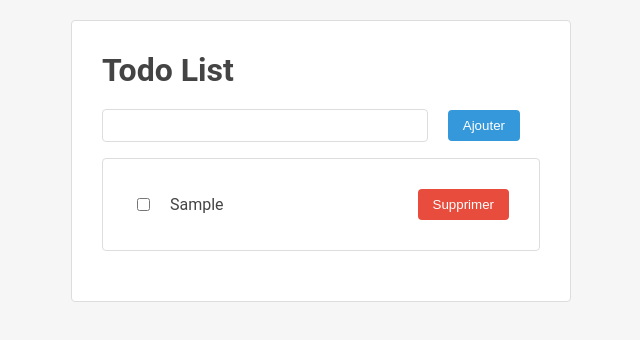
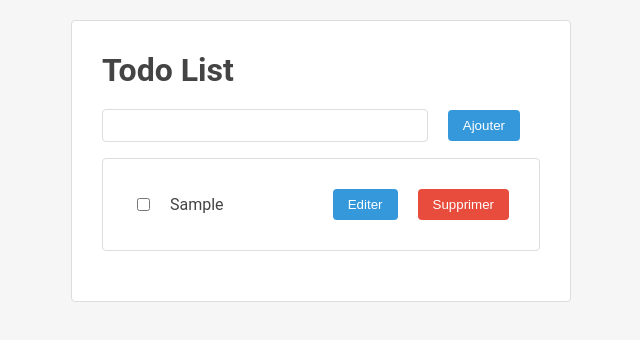
Before and after one commit to dymafr/vue-c20-l6, a Vue app: page / in a window 1280 px wide. Both pictures are taken after typing "Sample" into the empty fields and a click on the button "Ajouter". Shown: the top 340 px of the page, without its empty margins (319-959 px from the left). Built offline with nearby package versions, Linux system fonts and the light colour scheme.

Commit message:
3 files modified, 1 added

```diff
--- a/src/App.vue
+++ b/src/App.vue
@@ -7,17 +7,24 @@
         <button class="btn btn-primary mr-20" @click="addTodo">Ajouter</button>
       </div>
       <ul>
-        <li
+        <li v-for="(todo, index) in todos" class="card" :key="todo.content">
+          <div
+            class="d-flex align-items-center"
+            v-if="!todo.editMode"
             @click="toggleTodo(index)"
-          v-for="(todo, index) in todos"
-          class="card d-flex align-items-center"
-          :key="todo.content"
           >
             <input class="mr-20" :checked="todo.done" type="checkbox" />
             <span class="flex-fill">{{ todo.content }}</span>
+            <button
+              @click.stop="updateTodo(index, { editMode: true })"
+              class="btn btn-primary mr-20"
+            >
+              Editer
+            </button>
             <button @click.stop="deleteTodo(index)" class="btn btn-danger">
               Supprimer
             </button>
+          </div>
         </li>
       </ul>
     </div>
@@ -27,6 +34,7 @@
 <script setup lang="ts">
 import { ref } from 'vue';
 import { useTodos } from './stores/todoStore';
+import { Todo } from '../interfaces/todo.interface';
 
 const input = ref<string>('');
 
@@ -45,6 +53,10 @@ function deleteTodo(index: number) {
 function toggleTodo(index: number) {
   todoStore.toggleTodo(index);
 }
+
+function updateTodo(index: number, update: Partial<Todo>) {
+  todoStore.updateTodo(index, update);
+}
 </script>
 
 <style lang="scss">
--- /dev/null
+++ b/src/TodoForm.vue
@@ -0,0 +1,5 @@
+<template></template>
+
+<script setup lang="ts"></script>
+
+<style lang="scss"></style>
--- a/src/interfaces/todo.interface.ts
+++ b/src/interfaces/todo.interface.ts
@@ -1,4 +1,5 @@
 export interface Todo {
   content: string;
   done: boolean;
+  editMode: boolean;
 }
--- a/src/stores/todoStore.ts
+++ b/src/stores/todoStore.ts
@@ -19,6 +19,7 @@ export const useTodos = defineStore('todos', {
       this.todos.push({
         content,
         done: false,
+        editMode: false,
       });
     },
     deleteTodo(index: number) {
@@ -27,5 +28,11 @@ export const useTodos = defineStore('todos', {
     toggleTodo(index: number) {
       this.todos[index].done = !this.todos[index].done;
     },
+    updateTodo(index: number, update: Partial<Todo>) {
+      this.todos[index] = {
+        ...this.todos[index],
+        ...update,
+      };
+    },
   },
 });
```
Lines whose indentation alone changed are shown as unchanged.
